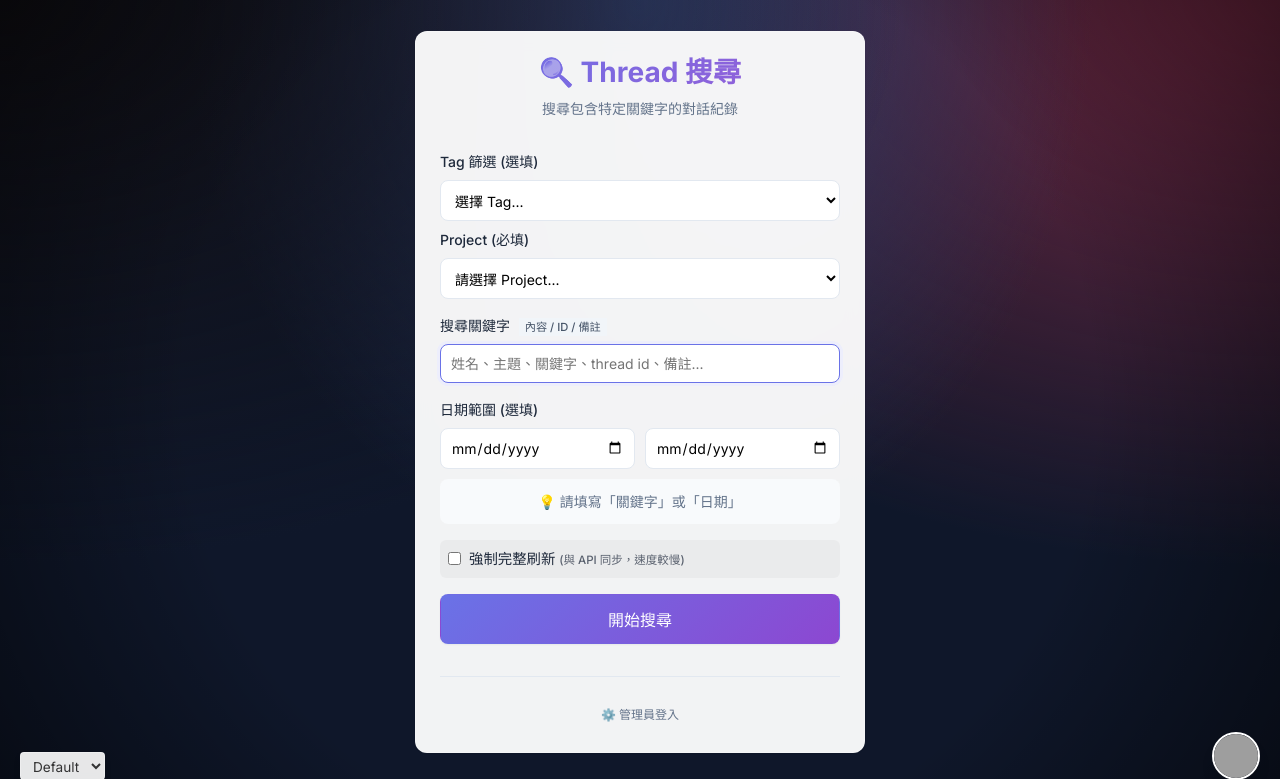
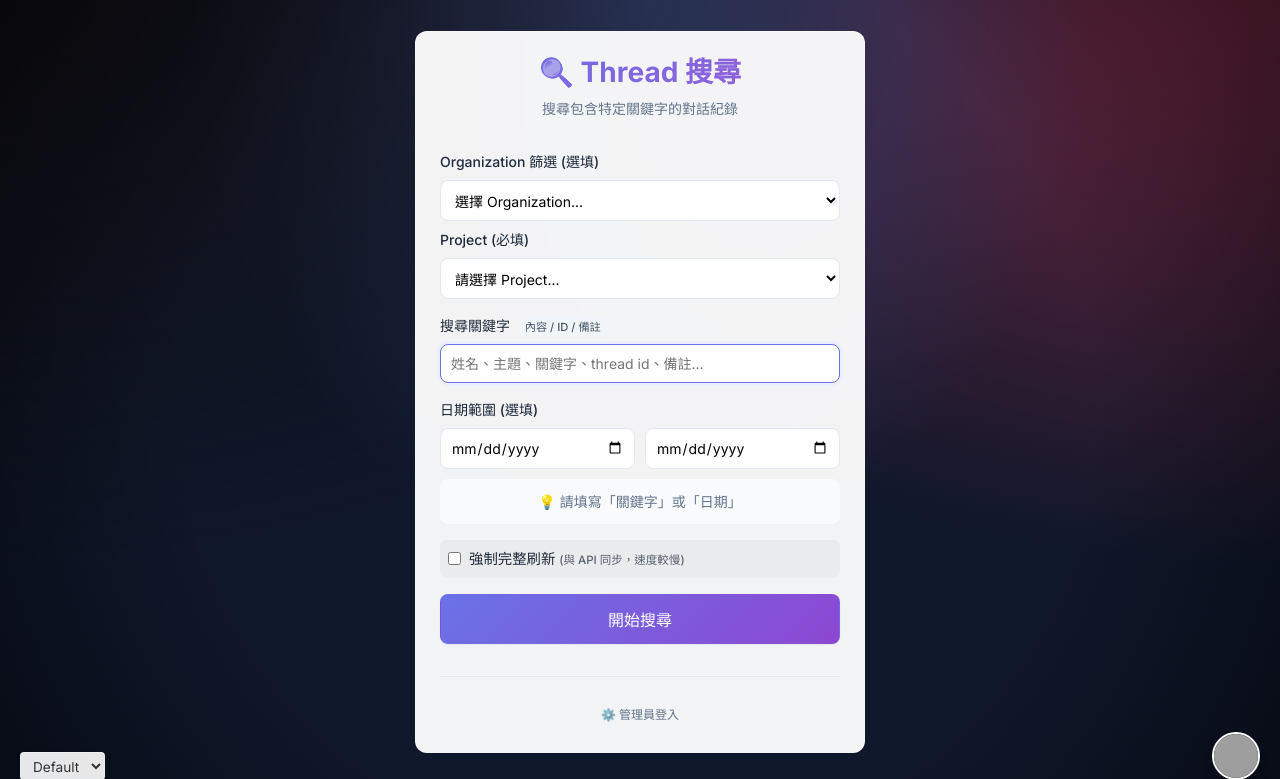
Before and after one commit to Isaries/openaiThreadConsole, a Flask app: page / in a window 1280 px wide; the page is wider, and only the part inside the window is pictured. Shown: the top 779 px of that part. Run offline with Flask 3, Linux system fonts and the light colour scheme; data that the repository does not hold is empty; parts of the project's set-up code (start-up, migrations or seed data) failed here and were passed over; grey boxes are pictures that could not be loaded.

Commit message:
feat: enhance search results with remark display and rename Tag to Organization in UI

```diff
--- a/backend/app/logic.py
+++ b/backend/app/logic.py
@@ -242,6 +242,7 @@ def process_thread(thread_data, target_name, start_date, end_date, api_key=None,
     if keep_thread:
         result['data'] = {
             'thread_id': t_id,
+            'remark': thread_remark, # Added remark
             'time': thread_time,
             'timestamp': thread_timestamp,
             'messages': processed_messages,
@@ -411,7 +412,9 @@ def process_thread_from_db(thread_db_obj, target_name, start_date, end_date):
     if keep_thread:
         result['data'] = {
             'thread_id': t_id,
+            'remark': thread_remark, # Added remark
             'messages': processed_messages,
+            'time': processed_messages[-1]['time'] if processed_messages else 'Unknown', # Ensure time is present
             'timestamp': processed_messages[-1]['timestamp'] if processed_messages else 0
         }
 
--- a/frontend/static/js/admin.js
+++ b/frontend/static/js/admin.js
@@ -200,7 +200,7 @@ function addTag(groupId) {
 }
 
 function removeTag(groupId, tagName) {
-    if (!confirm(`移除 Tag: ${tagName}?`)) return;
+    if (!confirm(`移除 Organization: ${tagName}?`)) return;
 
     const csrfToken = document.querySelector('input[name="csrf_token"]')?.value;
 
--- a/frontend/templates/_thread_list.html
+++ b/frontend/templates/_thread_list.html
@@ -15,6 +15,12 @@
         <div class="thread-meta">
             <span class="thread-time">📅 {{ thread.time }}</span>
             <span class="thread-id" style="margin-bottom: 5px;">ID: {{ thread.thread_id }}</span>
+            {% if thread.remark %}
+            <div class="thread-remark"
+                style="margin-bottom: 5px; color: var(--text-secondary); font-size: 0.9em; word-break: break-all;">
+                📝 {{ thread.remark }}
+            </div>
+            {% endif %}
             <a href="/download/pdf/{{ thread.thread_id }}" onclick="event.stopPropagation()"
                 class="btn-pdf btn-thread-pdf">
                 📄 PDF
--- a/frontend/templates/admin/_settings_panel.html
+++ b/frontend/templates/admin/_settings_panel.html
@@ -237,7 +237,7 @@
 <!-- Tags Section -->
 <div style="margin-top: 1.5rem; padding-top: 1.5rem; border-top: 1px solid var(--surface-border);">
     <div class="form-group">
-        <label>Project Tag</label>
+        <label>Organization</label>
         <div style="display: flex; gap: 0.5rem; flex-wrap: wrap; margin-bottom: 0.5rem;"
             id="tagList_{{ active_group.group_id }}">
             {% for tag in active_group.tags %}
@@ -251,8 +251,8 @@
         </div>
 
         <div class="flex gap-2" style="max-width: 300px;">
-            <input type="text" id="newTagInput_{{ active_group.group_id }}" placeholder="新增 Tag..." class="input"
-                style="flex:1;" list="availableTags"
+            <input type="text" id="newTagInput_{{ active_group.group_id }}" placeholder="新增 Organization..."
+                class="input" style="flex:1;" list="availableTags"
                 onkeydown="if(event.key === 'Enter') { event.preventDefault(); addTag('{{ active_group.group_id }}'); return false; }">
             <button type="button" class="btn btn-secondary btn-sm"
                 onclick="addTag('{{ active_group.group_id }}')">新增</button>
--- a/frontend/templates/index.html
+++ b/frontend/templates/index.html
@@ -40,9 +40,9 @@
             <input type="hidden" name="csrf_token" value="{{ csrf_token() }}" />
 
             <div class="form-group">
-                <label>Tag 篩選 (選填)</label>
+                <label>Organization 篩選 (選填)</label>
                 <select id="tagFilter" class="input" style="margin-bottom: 0.5rem; cursor: pointer;">
-                    <option value="" disabled selected>選擇 Tag...</option>
+                    <option value="" disabled selected>選擇 Organization...</option>
                     <option value="Ignore">顯示全部 (Ignore)</option>
                     {% for tag in all_tags %}
                     <option value="{{ tag }}">{{ tag }}</option>
@@ -110,29 +110,30 @@
             </div>
 
             <!-- CAPTCHA Container (Hidden by default) -->
-            <div id="captchaContainer" class="form-group" style="display: none; background: rgba(0,0,0,0.02); padding: 10px; border-radius: 6px; margin-bottom: 1rem; border: 1px dashed var(--surface-border);">
+            <div id="captchaContainer" class="form-group"
+                style="display: none; background: rgba(0,0,0,0.02); padding: 10px; border-radius: 6px; margin-bottom: 1rem; border: 1px dashed var(--surface-border);">
                 <label style="display: block; margin-bottom: 5px; font-size: 0.9rem;">
-                    🛡️ 安全驗證 <span id="captchaHint" style="font-size: 0.8em; color: var(--text-secondary);">(點擊圖片更換)</span>
+                    🛡️ 安全驗證 <span id="captchaHint"
+                        style="font-size: 0.8em; color: var(--text-secondary);">(點擊圖片更換)</span>
                 </label>
 
                 <div style="display: flex; gap: 10px; align-items: center; margin-bottom: 8px;">
                     <!-- Captcha Image -->
                     <div style="cursor: pointer; border: 1px solid #ddd; border-radius: 4px; overflow: hidden; height: 50px; display: flex; align-items: center; background: white;"
-                         onclick="refreshCaptcha()" title="看不清楚？點擊換一張">
+                        onclick="refreshCaptcha()" title="看不清楚？點擊換一張">
                         <img id="captchaImg" src="" alt="Captcha" style="height: 100%; display: block;">
                     </div>
 
                     <!-- Toggle Mode Button -->
                     <button type="button" id="toggleCaptchaMode" class="btn btn-sm btn-outline"
-                            style="height: 50px; padding: 0 12px; font-size: 0.85rem; border: 1px solid var(--surface-border); display: flex; flex-direction: column; justify-content: center; align-items: center; gap: 2px;">
+                        style="height: 50px; padding: 0 12px; font-size: 0.85rem; border: 1px solid var(--surface-border); display: flex; flex-direction: column; justify-content: center; align-items: center; gap: 2px;">
                         <span>🧠</span>
                         <span style="font-size: 0.7rem;">挑戰數學</span>
                     </button>
                 </div>
 
-                <input type="text" id="captchaInput" name="captcha" class="input"
-                       placeholder="請輸入圖片中的文字" autocomplete="off"
-                       style="letter-spacing: 2px; text-align: center;">
+                <input type="text" id="captchaInput" name="captcha" class="input" placeholder="請輸入圖片中的文字"
+                    autocomplete="off" style="letter-spacing: 2px; text-align: center;">
             </div>
 
             <button type="submit" class="btn btn-primary btn-block" style="padding: 0.75rem; font-size: 1rem;">
```
